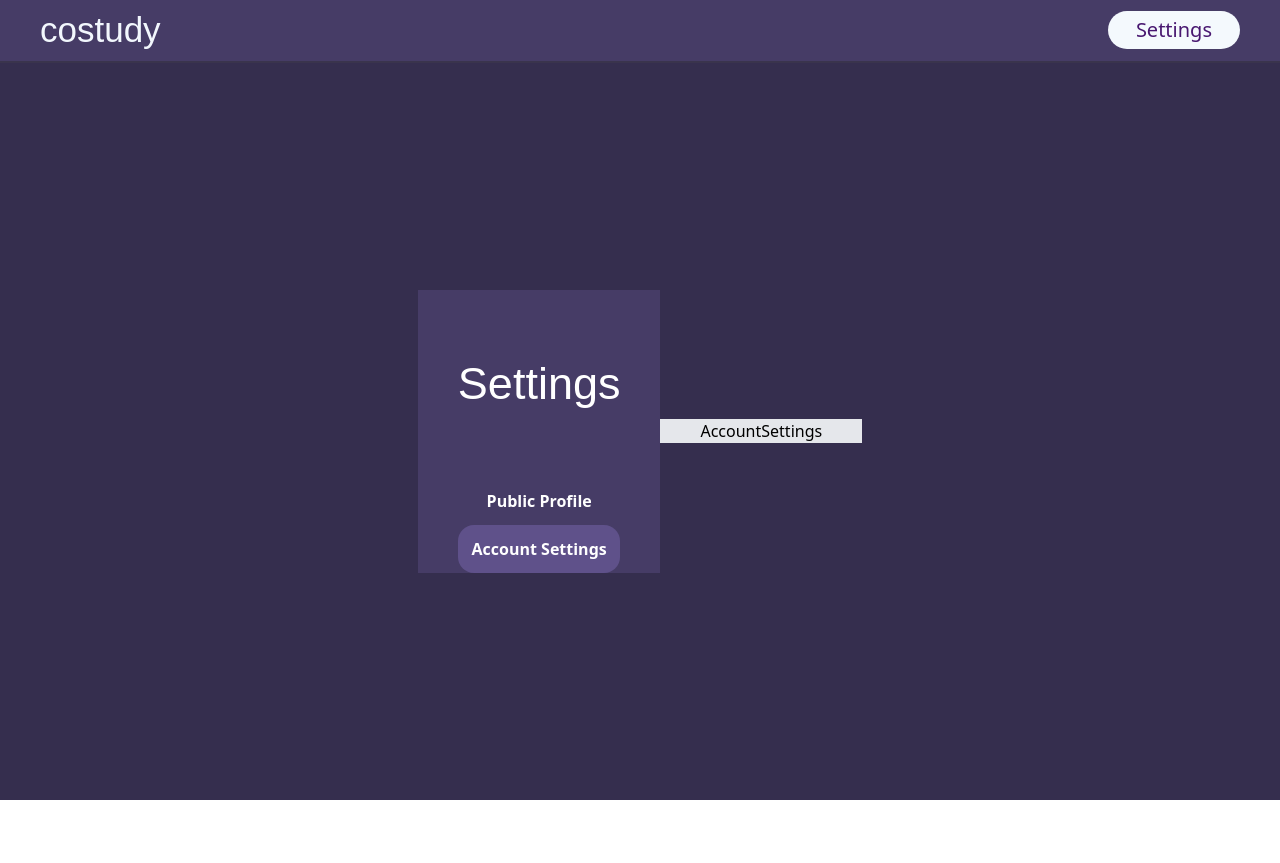
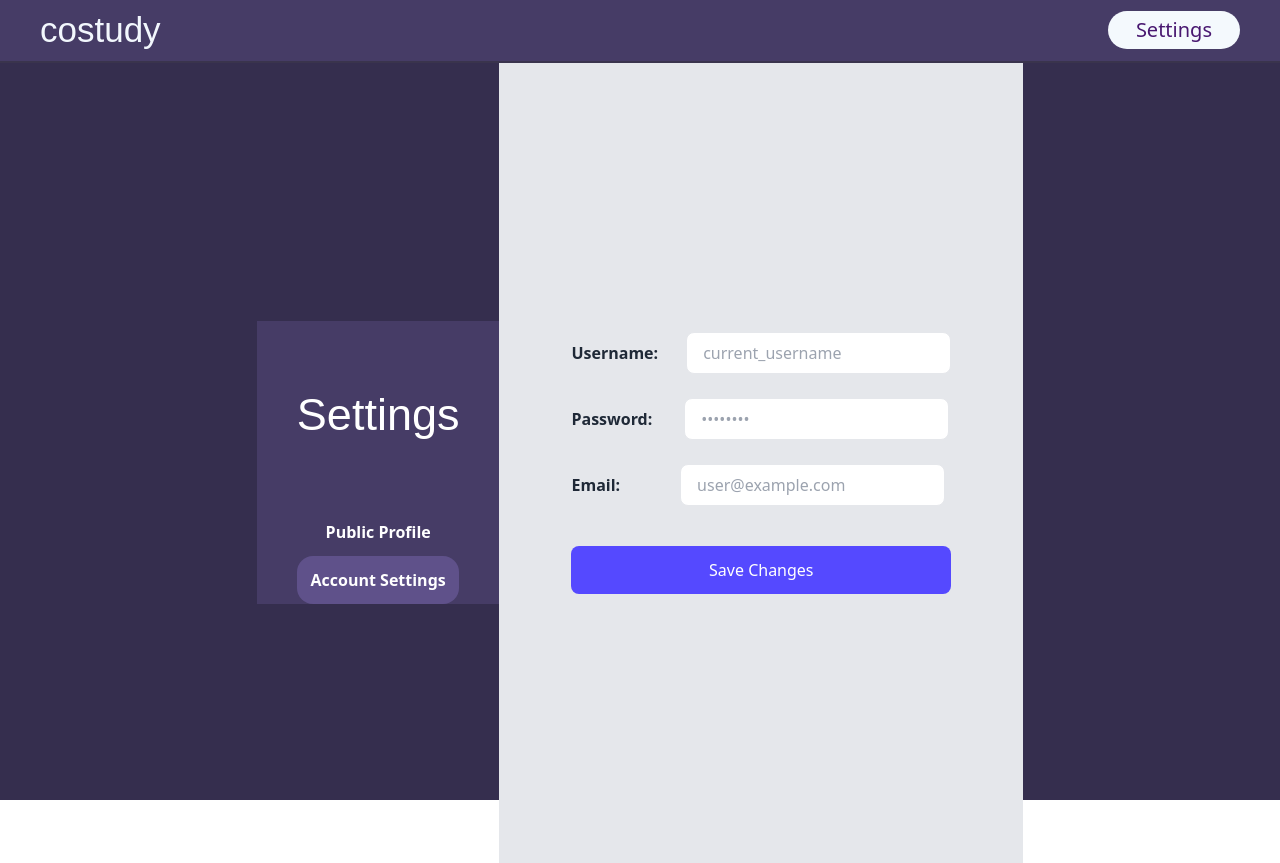
Before and after one commit to isnotbill/CoStudy, a Next.js app in the folder frontend/: page /settings in a window 1280 px wide. Both pictures are taken after a click on the button "Account Settings". Before the commit the page ends 800 px from the top, so only its background shows below. Built offline with nearby package versions, Linux system fonts and the light colour scheme; a web font is replaced by a local one.

Commit message:
Revert changes in AccountSettings page Handle errors in frontend

```diff
--- a/frontend/src/app/login/page.tsx
+++ b/frontend/src/app/login/page.tsx
@@ -6,7 +6,7 @@ import Link from 'next/link'
 import { useState } from 'react'
 
 export default function Login() {
-    const [error, setError] = useState<null | string>(null)
+    const [error, setError] = useState<null | string[]>(null)
 
     async function handleSubmit(e: React.FormEvent){
         e.preventDefault()
@@ -26,7 +26,24 @@ export default function Login() {
             console.log(data)
             window.location.href='/home'
         } catch (err: any) {
-            setError(err.message)
+
+            if (err.response && err.response.data) {
+                const apiBody = err.response.data as {
+                    success?: boolean
+                    message?: string
+                    data?: string[]
+                    error?: string
+                }
+
+                if (Array.isArray(apiBody.data)){
+                    setError(apiBody.data)
+                } else {
+                    setError([apiBody.message ?? apiBody.error ?? "Unexpected Error"])
+                }
+            } else {
+                setError(err.message)
+            }
+
         }
     }
 
@@ -99,9 +116,9 @@ export default function Login() {
                 <Image
                     src="/images/loginblob.png"
                     alt="main blob"
-                    width={590}
-                    height={520}
-                    className="absolute h-auto max-w-none mt-[205px] object-contain drop-shadow-2xl"
+                    width={540}
+                    height={490}
+                    className="absolute h-auto max-w-none mt-[230px] object-contain drop-shadow-2xl"
                 />
                 <div
                     className="
--- a/frontend/src/app/page.tsx
+++ b/frontend/src/app/page.tsx
@@ -4,13 +4,15 @@ import axios from 'axios'
 import Image from "next/image"
 import Header from "@/components/Header"
 import { useState } from 'react';
+import { errorToJSON } from 'next/dist/server/render';
 
 export default function Home() {
-  const [error, setError] = useState<string | null>(null);
+  const [error, setError] = useState<string[] | null>(null);
 
   async function handleSubmit(e: React.FormEvent){
     e.preventDefault()
     setError(null)
+
     const form = new FormData(e.currentTarget as HTMLFormElement)
     const confirmPassword = form.get("confirm")
     const payload = {
@@ -20,7 +22,7 @@ export default function Home() {
     }
 
     if (payload.password != confirmPassword) {
-      setError("Passwords don't match!")
+      setError(["Passwords don't match!"])
       return
     }
 
@@ -32,7 +34,26 @@ export default function Home() {
       )
       window.location.href='/login'
     } catch (error: any) {
-      setError(error.message)
+
+      if (error.response && error.response.data){
+        const apiBody= error.response.data as {
+          success?: boolean
+          message?: string
+          data?: string[]
+          error?: string
+        }
+        if (Array.isArray(apiBody.data)){
+          setError(apiBody.data)
+
+        } else {
+          setError([apiBody.message ?? apiBody.error ?? "Unexpected Error"])
+        }
+      } else {
+        setError([error.message])
+        console.log(error.message)
+
+      }
+
     }
   }
 
@@ -53,7 +74,7 @@ export default function Home() {
         </div>
         <form
         onSubmit={handleSubmit}
-        className="bg-gray-100 w-full max-w-[400px] min-w-[300px] h-[500px] px-[20] gap-8 rounded-2xl flex flex-col justify-center items-center">
+        className="bg-gray-100 w-full max-w-[400px] min-w-[300px] h-[550px] px-[20] gap-8 rounded-2xl flex flex-col justify-center items-center">
           <h2 className="text-2xl font-bold text-[rgba(49,32,77,0.8)] text-center">Create Your Account</h2>
 
           <div className="flex flex-col gap-2 w-full">
@@ -114,7 +135,9 @@ export default function Home() {
                 minLength={8}
               />
             </div>
-            {error && <p className="text-red-500">{error}</p>}
+            {error && <div className="text-red-500">{
+              error.map((msg, i) => (<p key={i}>{msg}</p>))
+              }</div>}
           </div>
           <button
             type="submit"
--- a/frontend/src/app/settings/page.tsx
+++ b/frontend/src/app/settings/page.tsx
@@ -18,7 +18,7 @@ export default function AccountPage()
         <MainHeader />
         <div className="flex justify-center items-center h-full w-full">
           <div className="flex flex-col items-center bg-[rgb(70,60,102)]
-          h-[600] w-[300] px-10 text-white">
+          h-[550] w-[300] px-10 text-white">
 
           <label className="font-cedarville text-[45px] my-[60px]">Settings</label>
 
@@ -43,8 +43,8 @@ export default function AccountPage()
           </button>
 
           </div>
-          <div className="flex flex-col justify-center items-center bg-gray-200 h-[600]
-          w-[700] gap-12 px-10">
+          <div className="flex flex-col justify-center items-center bg-gray-200 h-[550]
+          w-[620] gap-12 px-10">
 
             {activeTab === "profile" && <PublicProfile />}
             {activeTab === "account" && <AccountSettings />}
--- a/frontend/src/components/AccountSettings.tsx
+++ b/frontend/src/components/AccountSettings.tsx
@@ -1,8 +1,79 @@
-export default function AccountSettings()
-{
+
+'use client'
+import { useState } from 'react'
+
+export default function AccountSettings() {
+
+  const [username, setUsername] = useState('current_username')
+  const [password, setPassword] = useState('')
+  const [email, setEmail]       = useState('user@example.com')
+
+  const handleSubmit = (e: React.FormEvent) => {
+    e.preventDefault()
+
+    console.log({ username, password, email })
+  }
+
   return (
-    <div>
-      AccountSettings
+    <div className="flex V items-center justify-center h-screen ">
+      <form
+        onSubmit={handleSubmit}
+        className="flex flex-col p-8
+                    gap-x-8 gap-y-6"
+      >
+
+        <div className="flex justify-start items-center gap-[28px]">
+          <label htmlFor="username" className="text-right font-semibold text-gray-800">
+            Username:
+          </label>
+          <input
+            id="username"
+            type="text"
+            placeholder={username}
+            onChange={(e) => setUsername(e.target.value)}
+            className="px-4 py-2 border rounded-lg focus:outline-none focus:ring"
+          />
+
+        </div>
+
+
+        <div className="flex justify-start items-center gap-8">
+          <label htmlFor="password" className="text-right font-semibold text-gray-800">
+            Password:
+          </label>
+          <input
+            id="password"
+            type="password"
+            value={password}
+            onChange={(e) => setPassword(e.target.value)}
+            placeholder="••••••••"
+            className="px-4 py-2 border rounded-lg focus:outline-none focus:ring"
+          />
+        </div>
+
+
+        <div className="flex justify-start items-center gap-[60px]">
+          <label htmlFor="email" className="text-right font-semibold text-gray-800">
+            Email:
+          </label>
+          <input
+            id="email"
+            type="email"
+            placeholder={email}
+            onChange={(e) => setEmail(e.target.value)}
+            className="px-4 py-2 border rounded-lg focus:outline-none focus:ring"
+          />
+        </div>
+
+        <div className="col-span-2 mt-4">
+          <button
+            type="submit"
+            className="w-full py-3 bg-[rgb(85,73,255)] text-white rounded-lg hover:opacity-90"
+          >
+            Save Changes
+          </button>
+        </div>
+      </form>
     </div>
   )
 }
--- a/frontend/src/components/PublicProfile.tsx
+++ b/frontend/src/components/PublicProfile.tsx
@@ -52,47 +52,6 @@ export default function PublicProfile() {
         </div>
       </div>
 
-      {/* Username section */}
-      <div className="flex items-center justify-center space-x-4">
-        <label className="font-medium whitespace-nowrap">Username:</label>
-        {editing ? (
-          <>
-            <input
-              type="text"
-              value={draft}
-              onChange={(e: ChangeEvent<HTMLInputElement>) =>
-                setDraft(e.target.value)
-              }
-              className="px-3 py-2 border rounded-lg focus:outline-none focus:ring"
-            />
-            <button
-              onClick={saveUsername}
-              className="px-3 py-2 bg-green-500 text-white rounded-lg hover:bg-green-600"
-            >
-              Save
-            </button>
-            <button
-              onClick={() => {
-                setDraft(username);
-                setEditing(false);
-              }}
-              className="px-3 py-2 bg-gray-200 rounded-lg hover:bg-gray-300"
-            >
-              Cancel
-            </button>
-          </>
-        ) : (
-          <>
-            <span className="font-semibold">{username}</span>
-            <button
-              onClick={() => setEditing(true)}
-              className="text-purple-600 hover:underline"
-            >
-              Change
-            </button>
-          </>
-        )}
-      </div>
     </div>
   );
 }
```
